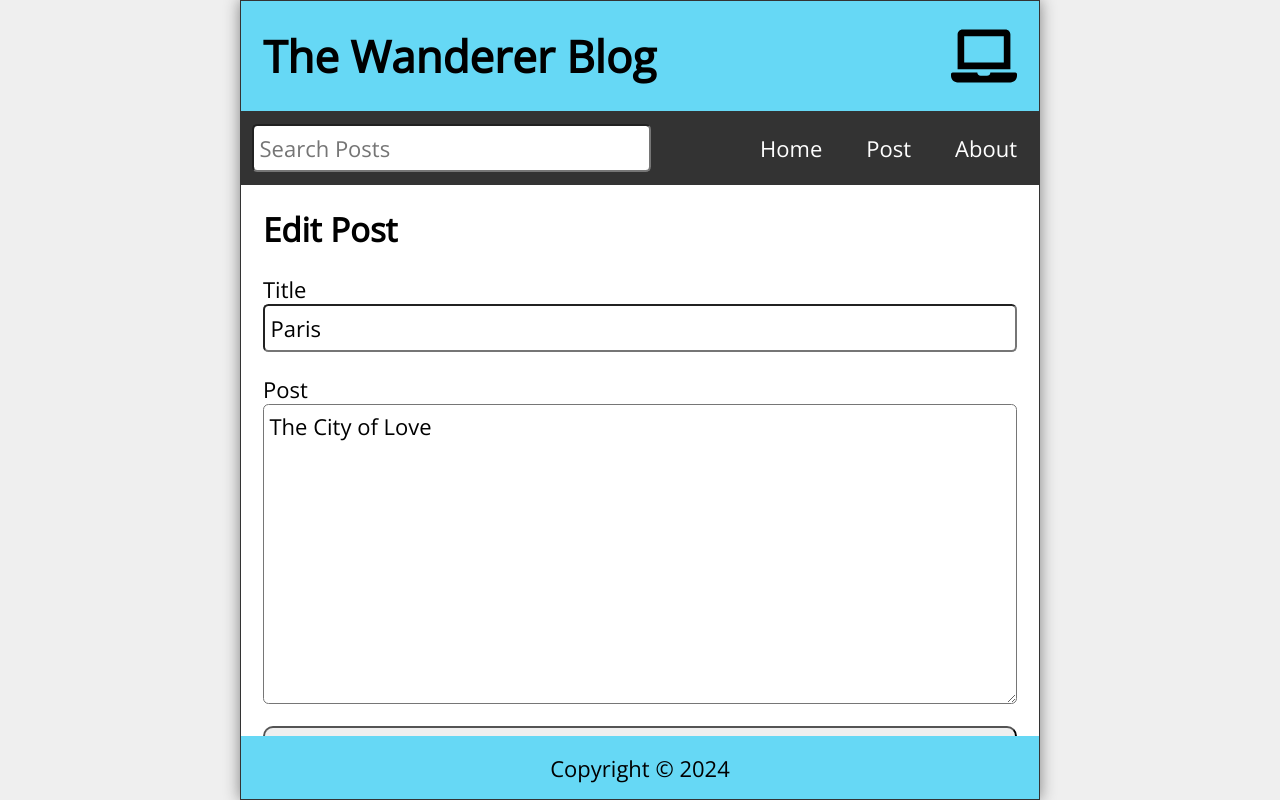
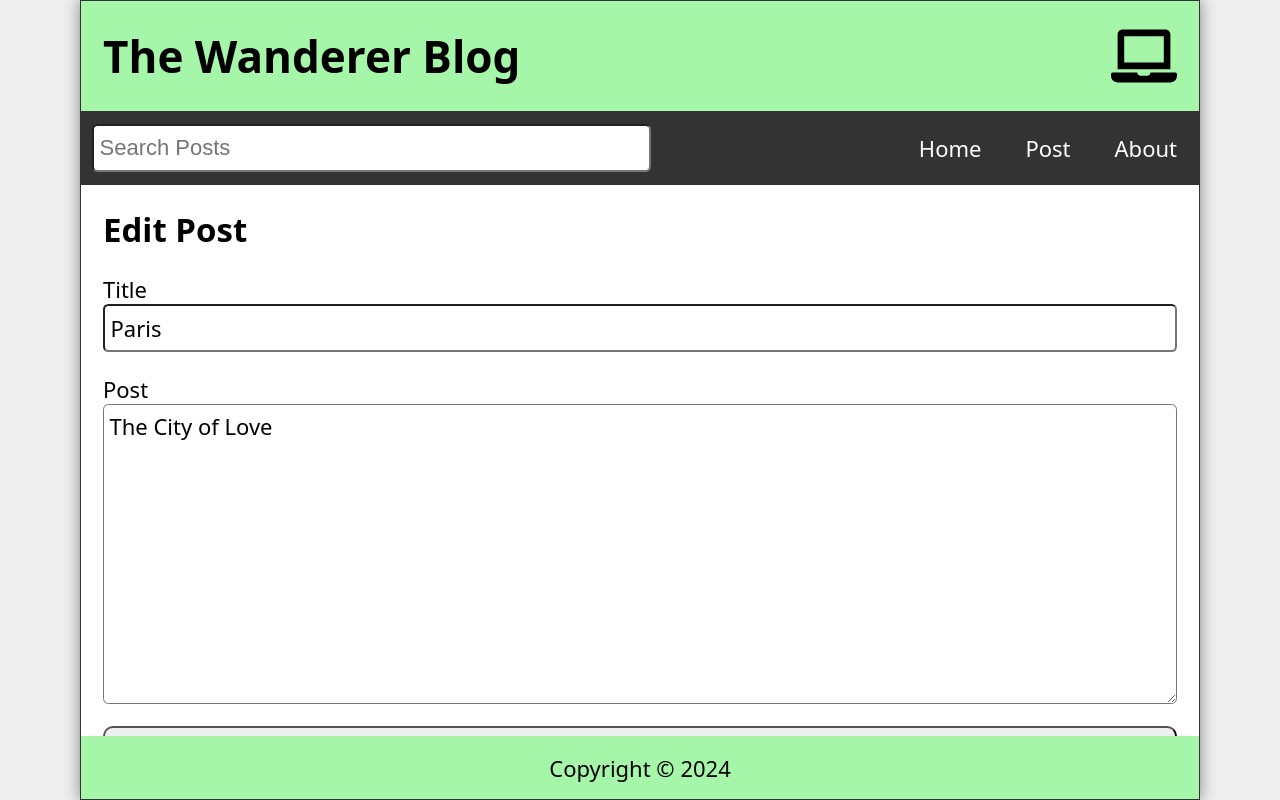
Before and after one commit to nvsmith/wanderer-blog, a React (Create React App) app: page /edit/1 in a window 1280 px wide. Built offline with nearby package versions, Linux system fonts and the light colour scheme; data requests are answered from the project's data file.

Commit message:
Increase page width, change theme color and font family defaults

```diff
--- a/data/db.json
+++ b/data/db.json
@@ -29,6 +29,12 @@
       "title": "Rome",
       "datetime": "May 03, 2024 11:09:40 AM",
       "body": "The Eternal City"
+    },
+    {
+      "id": 6,
+      "title": "Petra, Jordan",
+      "datetime": "May 03, 2024 11:16:22 AM",
+      "body": "The Rose City"
     }
   ]
 }
--- a/src/index.css
+++ b/src/index.css
@@ -12,7 +12,7 @@ html {
 
 body {
     min-height: 100vh;
-    font-family: "Open Sans", sans-serif;
+    font-family: system-ui, sans-serif;
     -webkit-font-smoothing: antialiased;
     -moz-osx-font-smoothing: grayscale;
     display: flex;
@@ -28,7 +28,7 @@ body {
 
 .App {
     width: 100%;
-    max-width: 800px;
+    max-width: 1120px;
     height: 100vh;
     display: flex;
     flex-direction: column;
@@ -41,7 +41,7 @@ body {
 .Header,
 .Footer {
     width: 100%;
-    background-color: #66d8f5;
+    background-color: #a5f6a8;
     padding: 1rem;
     display: flex;
     justify-content: space-between;
@@ -77,7 +77,6 @@ body {
 }
 
 .searchForm input[type="text"] {
-    font-family: "Open Sans", sans-serif;
     width: 100%;
     min-height: 48px;
     font-size: 1rem;
@@ -181,7 +180,7 @@ body {
 
 .newPostForm input[type="text"],
 .newPostForm textarea {
-    font-family: "Open Sans", sans-serif;
+    font-family: system-ui, sans-serif;
     width: 100%;
     min-height: 48px;
     font-size: 1rem;
@@ -263,6 +262,7 @@ body {
     }
 
     .searchForm {
+        font-family: system-ui, sans-serif;
         width: 50%;
         padding: 0.5rem 0;
     }
```
